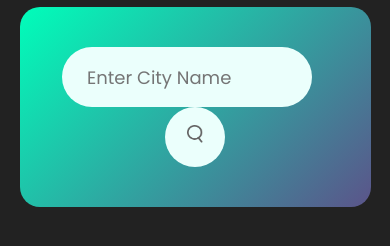
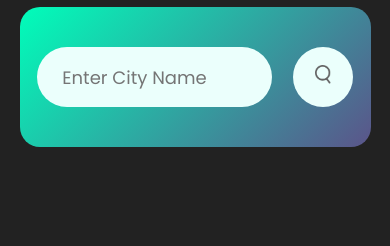
Before and after one commit to Jaydoh19/Weather-App, a plain HTML site: page index.html in a window 390 px wide. Shown: the part 148-394 px from the top of the page. Drawn offline with Linux system fonts and the light colour scheme.

Commit message:
Add files via upload

```diff
--- a/styles/styles.css
+++ b/styles/styles.css
@@ -189,7 +189,7 @@ body{
   }
 
   .search input{
-    width: 250px;
+    width: 235px;
   }
 
 
```
